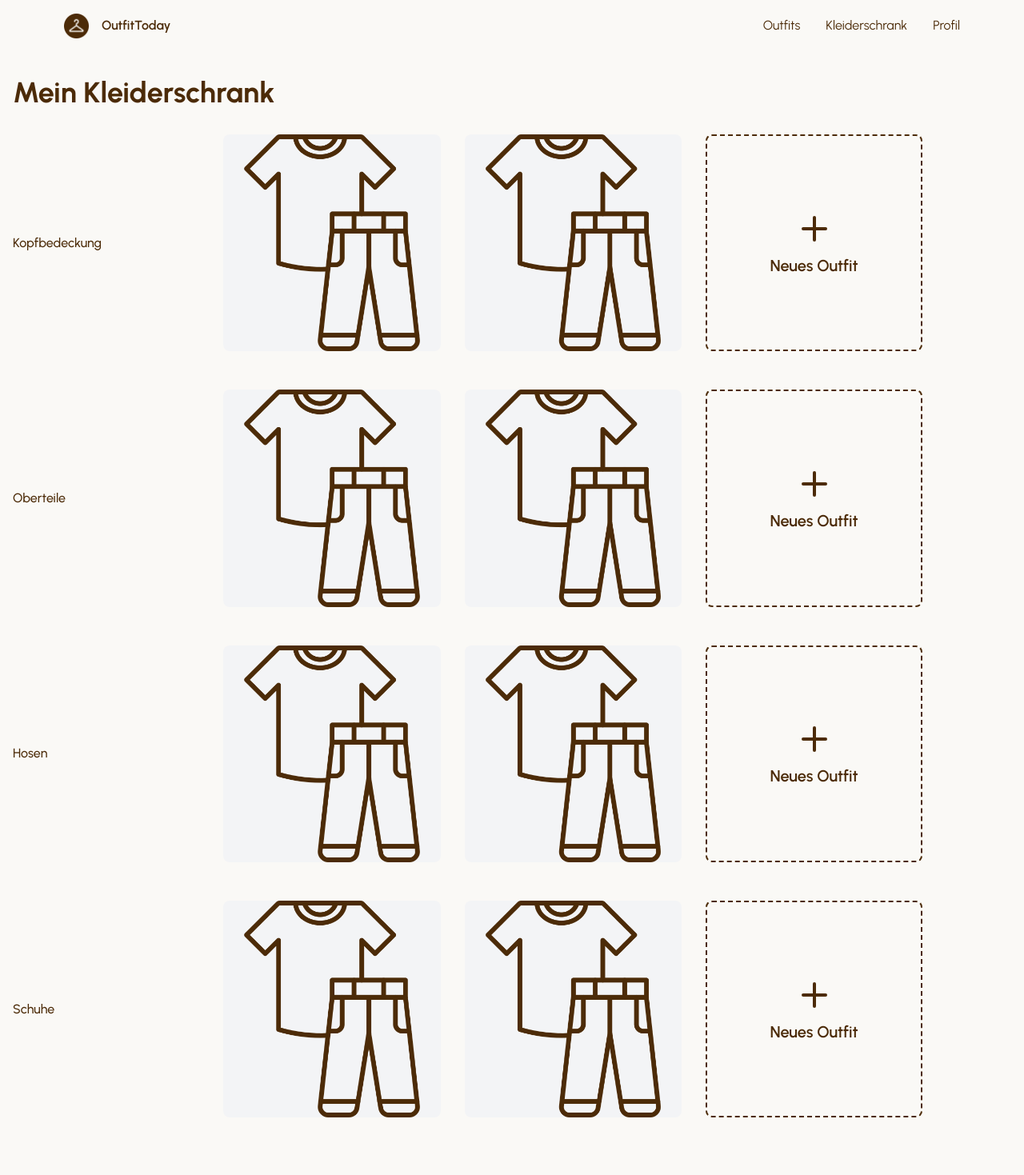
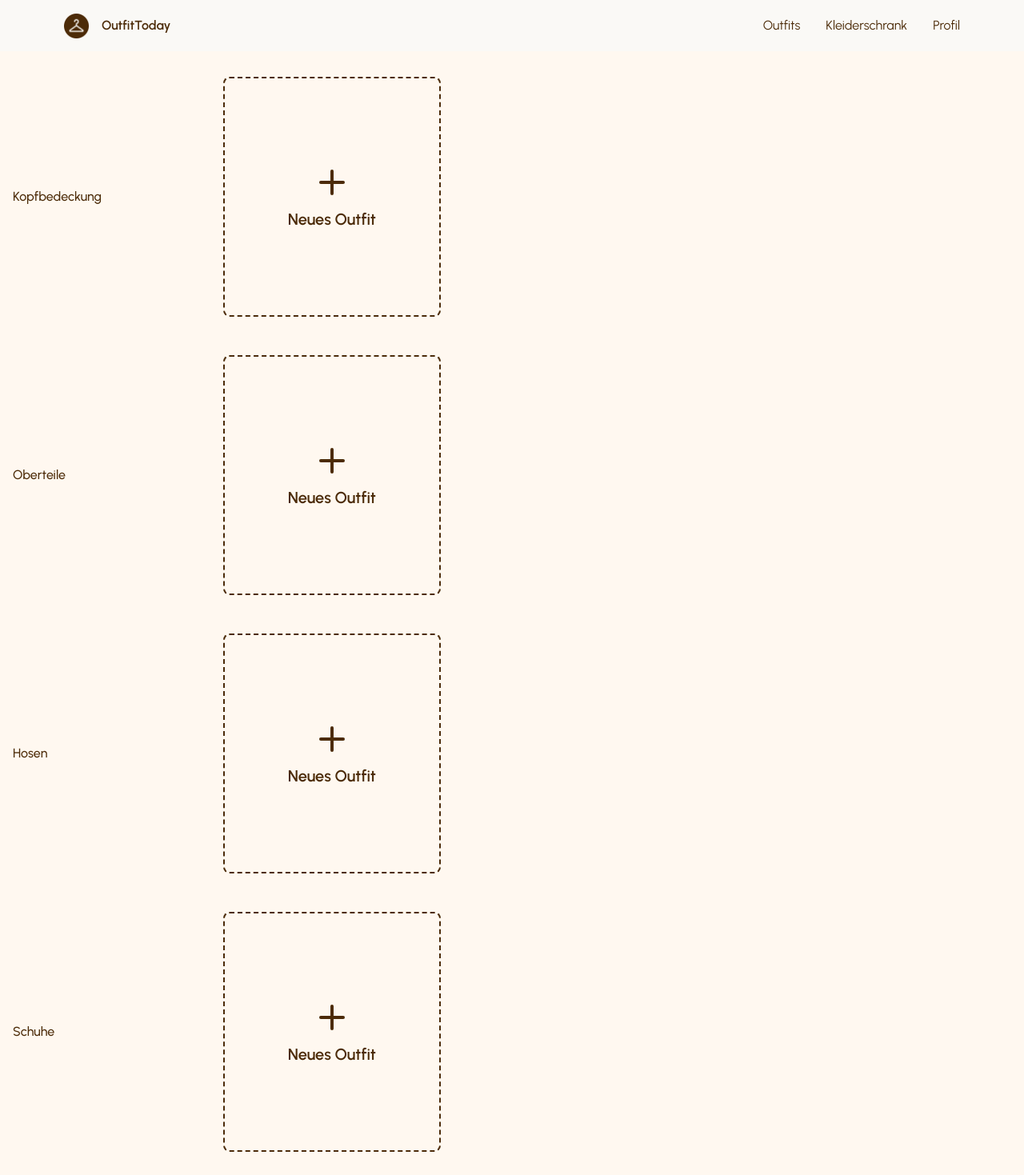
Before and after one commit to im23-pilzm/outfit-today, a Next.js app: page /wardrobe/myWardrobe in a window 1280 px wide. Shown: the top 1469 px of the page at 80% size. Before the commit the page ends 1429 px from the top, so only its background shows below. Built offline with nearby package versions, Linux system fonts and the light colour scheme.

Commit message:
new Clothing Piece is now also created in the frontend + bug fixes

```diff
--- a/app/api/wardrobe/route.js
+++ b/app/api/wardrobe/route.js
@@ -82,7 +82,7 @@ export async function POST(request) {
                 userId
             });
 
-            await prisma.clothingPiece.create({
+            const newClothingPiece = await prisma.clothingPiece.create({
                 data: {
                     image: uploadResponse.secure_url,
                     name,
@@ -96,14 +96,7 @@ export async function POST(request) {
 
             return NextResponse.json({
                 message: "Upload successful",
-                imageUrl: uploadResponse.secure_url,
-                data: {
-                    name: receivedFormData.get('name'),
-                    brand: receivedFormData.get('brand'),
-                    color: receivedFormData.get('color'),
-                    size: receivedFormData.get('size'),
-                    category: receivedFormData.get('category')
-                }
+                clothingPiece: newClothingPiece
             })
 
         } catch (uploadError) {
--- a/app/globals.css
+++ b/app/globals.css
@@ -38,3 +38,12 @@ body {
 .transform-style-preserve-3d {
   transform-style: preserve-3d;
 }
+
+.swiper-slide {
+    height: 100% !important;
+}
+
+.swiper-button-next,
+.swiper-button-prev {
+    color: #4C2B08 !important;
+}
--- a/app/wardrobe/myWardrobe/page.jsx
+++ b/app/wardrobe/myWardrobe/page.jsx
@@ -1,5 +1,5 @@
 "use client"
-import React, { useRef, useState } from 'react';
+import React, { useState } from 'react';
 import { Plus } from 'react-feather';
 import { Swiper, SwiperSlide } from 'swiper/react';
 import { Navigation } from 'swiper/modules';
@@ -13,143 +13,159 @@ import AddOutfitModal from '../../components/AddOutfitModal';
 export default function MyWardrobePage() {
     const [isModalOpen, setIsModalOpen] = useState(false);
     const [selectedCategory, setSelectCategory] = useState(null);
+    const [clothingPieces, setClothingPieces] = useState({
+        headwear: [],
+        top: [],
+        bottom: [],
+        shoes: []
+    })
 
     const handleAddOutfit = (category) => {
         setSelectCategory(category);
         setIsModalOpen(true);
     };
 
-    const sampleOutfit = {
-        image: "/tshirt.png",
-        brand: "Nike",
-        color: "Schwarz",
-        size: "M",
-        category: "Oberteile"
+    const handleNewClothingPiece = (newPiece) => {
+        setClothingPieces(prev => ({
+            ...prev,
+            [newPiece.category.toLowerCase()]: [...prev[newPiece.category.toLowerCase()], newPiece]
+        }));
     };
+
 
 
     return (
         <>
-            <div className="container mx-auto px-4 py-8 flex-col space-y-12">
-                <h1 className="text-4xl font-bold text-[#4C2B08] mb-8">Mein Kleiderschrank</h1>
+            <div className="min-h-screen bg-[#FFF8F0]">
+                <div className="container mx-auto px-4 py-8 space-y-12">
+                    {/* Headwear section */}
                     <div className="flex justify-start items-center gap-8">
-                    <p className="min-w-[120px] text-left font-medium text-[#4C2B08] flex items-center justify-start h-full my-auto">Kopfbedeckung</p>
+                        <p className="min-w-[120px] text-left font-medium text-[#4C2B08] flex items-center justify-start h-full my-auto">
+                            Kopfbedeckung
+                        </p>
                         <Swiper
                             navigation={true}
                             modules={[Navigation]}
                             className="w-[70%]"
                             spaceBetween={30}
                             slidesPerView={3}
-                        style={{ height: 'auto' }}
+                            style={{ height: '300px' }}
                         >
-                        <SwiperSlide className="aspect-square bg-gray-100 rounded-lg">
-                            <OutfitCard {...sampleOutfit} />
+                            {clothingPieces.headwear.map((piece, index) => (
+                                <SwiperSlide key={piece.id} className="aspect-square bg-gray-100 rounded-lg">
+                                    <OutfitCard {...piece} />
                                 </SwiperSlide>
-                        <SwiperSlide className="aspect-square bg-gray-100 rounded-lg">
-                            <OutfitCard {...sampleOutfit} />
-                        </SwiperSlide>
+                            ))}
                             <SwiperSlide className="aspect-square rounded-lg border-2 border-dashed border-[#4C2B08]">
                                 <button
-                                onClick={() => handleAddOutfit('headwear')}
+                                    onClick={() => handleAddOutfit('HEADWEAR')}
                                     className="w-full h-full flex flex-col justify-center items-center text-[#4C2B08] hover:bg-[#4C2B08]/5 transition-colors duration-200"
                                 >
                                     <Plus size={48} />
                                     <span className="text-xl font-semibold mt-2">Neues Outfit</span>
                                 </button>
                             </SwiperSlide>
-                        {/* Repeat for other slides with the same structure */}
                         </Swiper>
                     </div>
+
+                    {/* Top section */}
                     <div className="flex justify-start items-center gap-8">
-                    <p className="min-w-[120px] text-left font-medium text-[#4C2B08] flex items-center justify-start h-full my-auto">Oberteile</p>
+                        <p className="min-w-[120px] text-left font-medium text-[#4C2B08] flex items-center justify-start h-full my-auto">
+                            Oberteile
+                        </p>
                         <Swiper
                             navigation={true}
                             modules={[Navigation]}
                             className="w-[70%]"
                             spaceBetween={30}
                             slidesPerView={3}
-                        style={{ height: 'auto' }}
+                            style={{ height: '300px' }}
                         >
-                        <SwiperSlide className="aspect-square bg-gray-100 rounded-lg">
-                            <OutfitCard {...sampleOutfit} />
+                            {clothingPieces.top.map((piece, index) => (
+                                <SwiperSlide key={piece.id} className="aspect-square bg-gray-100 rounded-lg">
+                                    <OutfitCard {...piece} />
                                 </SwiperSlide>
-                        <SwiperSlide className="aspect-square bg-gray-100 rounded-lg">
-                            <OutfitCard {...sampleOutfit} />
-                        </SwiperSlide>
+                            ))}
                             <SwiperSlide className="aspect-square rounded-lg border-2 border-dashed border-[#4C2B08]">
                                 <button
-                                onClick={() => handleAddOutfit('top')}
+                                    onClick={() => handleAddOutfit('TOP')}
                                     className="w-full h-full flex flex-col justify-center items-center text-[#4C2B08] hover:bg-[#4C2B08]/5 transition-colors duration-200"
                                 >
                                     <Plus size={48} />
                                     <span className="text-xl font-semibold mt-2">Neues Outfit</span>
                                 </button>
                             </SwiperSlide>
-                        {/* Repeat for other slides with the same structure */}
                         </Swiper>
                     </div>
+
+                    {/* Bottom section */}
                     <div className="flex justify-start items-center gap-8">
-                    <p className="min-w-[120px] text-left font-medium text-[#4C2B08] flex items-center justify-start h-full my-auto">Hosen</p>
+                        <p className="min-w-[120px] text-left font-medium text-[#4C2B08] flex items-center justify-start h-full my-auto">
+                            Hosen
+                        </p>
                         <Swiper
                             navigation={true}
                             modules={[Navigation]}
                             className="w-[70%]"
                             spaceBetween={30}
                             slidesPerView={3}
-                        style={{ height: 'auto' }}
+                            style={{ height: '300px' }}
                         >
-                        <SwiperSlide className="aspect-square bg-gray-100 rounded-lg">
-                            <OutfitCard {...sampleOutfit} />
+                            {clothingPieces.bottom.map((piece, index) => (
+                                <SwiperSlide key={piece.id} className="aspect-square bg-gray-100 rounded-lg">
+                                    <OutfitCard {...piece} />
                                 </SwiperSlide>
-                        <SwiperSlide className="aspect-square bg-gray-100 rounded-lg">
-                            <OutfitCard {...sampleOutfit} />
-                        </SwiperSlide>
+                            ))}
                             <SwiperSlide className="aspect-square rounded-lg border-2 border-dashed border-[#4C2B08]">
                                 <button
-                                onClick={() => handleAddOutfit('bottom')}
+                                    onClick={() => handleAddOutfit('BOTTOM')}
                                     className="w-full h-full flex flex-col justify-center items-center text-[#4C2B08] hover:bg-[#4C2B08]/5 transition-colors duration-200"
                                 >
                                     <Plus size={48} />
                                     <span className="text-xl font-semibold mt-2">Neues Outfit</span>
                                 </button>
                             </SwiperSlide>
-                        {/* Repeat for other slides with the same structure */}
                         </Swiper>
                     </div>
+
+                    {/* Shoes section */}
                     <div className="flex justify-start items-center gap-8">
-                    <p className="min-w-[120px] text-left font-medium text-[#4C2B08] flex items-center justify-start h-full my-auto">Schuhe</p>
+                        <p className="min-w-[120px] text-left font-medium text-[#4C2B08] flex items-center justify-start h-full my-auto">
+                            Schuhe
+                        </p>
                         <Swiper
                             navigation={true}
                             modules={[Navigation]}
                             className="w-[70%]"
                             spaceBetween={30}
                             slidesPerView={3}
-                        style={{ height: 'auto' }}
+                            style={{ height: '300px' }}
                         >
-                        <SwiperSlide className="aspect-square bg-gray-100 rounded-lg">
-                            <OutfitCard {...sampleOutfit} />
+                            {clothingPieces.shoes.map((piece, index) => (
+                                <SwiperSlide key={piece.id} className="aspect-square bg-gray-100 rounded-lg">
+                                    <OutfitCard {...piece} />
                                 </SwiperSlide>
-                        <SwiperSlide className="aspect-square bg-gray-100 rounded-lg">
-                            <OutfitCard {...sampleOutfit} />
-                        </SwiperSlide>
+                            ))}
                             <SwiperSlide className="aspect-square rounded-lg border-2 border-dashed border-[#4C2B08]">
                                 <button
-                                onClick={() => handleAddOutfit('shoes')}
+                                    onClick={() => handleAddOutfit('SHOES')}
                                     className="w-full h-full flex flex-col justify-center items-center text-[#4C2B08] hover:bg-[#4C2B08]/5 transition-colors duration-200"
                                 >
                                     <Plus size={48} />
                                     <span className="text-xl font-semibold mt-2">Neues Outfit</span>
                                 </button>
                             </SwiperSlide>
-                        {/* Repeat for other slides with the same structure */}
                         </Swiper>
                     </div>
-            </div>
+
                     <AddOutfitModal
                         isOpen={isModalOpen}
                         onClose={() => setIsModalOpen(false)}
                         category={selectedCategory}
+                        onAdd={handleNewClothingPiece}
                     />
+                </div>
+            </div>
         </>
     );
 }
```
Also changed, not shown: app/components/AddOutfitModal.jsx (+10 -3 lines), middleware.js (+4 -3 lines), next.config.js (added, +8 -0 lines). Lines whose indentation alone changed are shown as unchanged.
